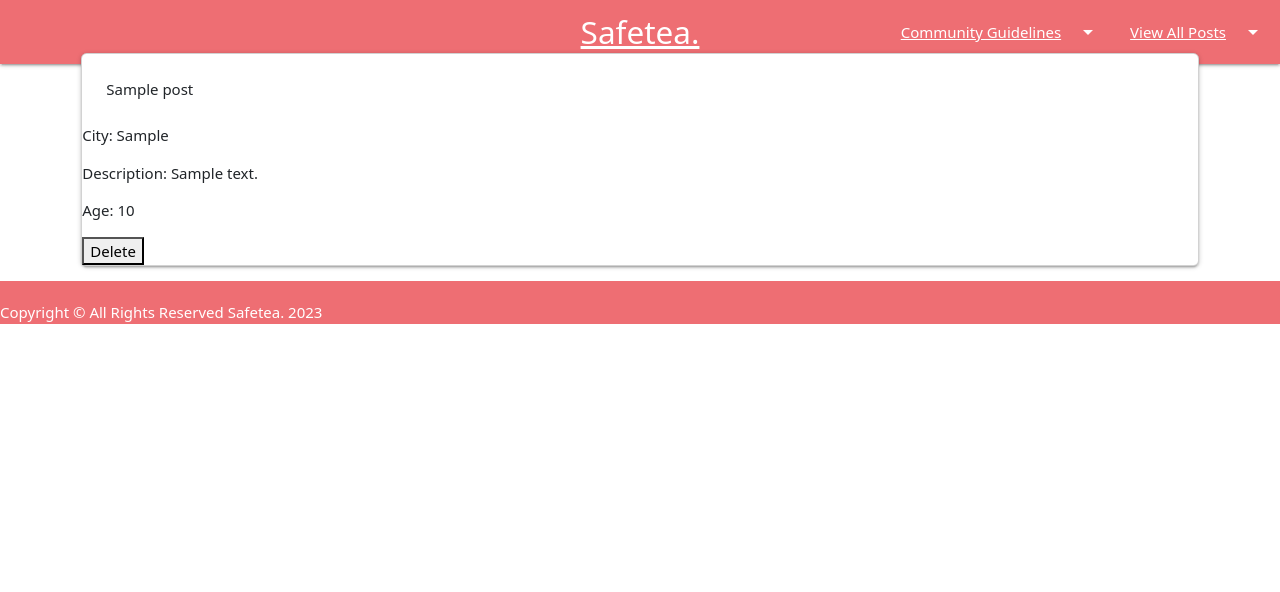
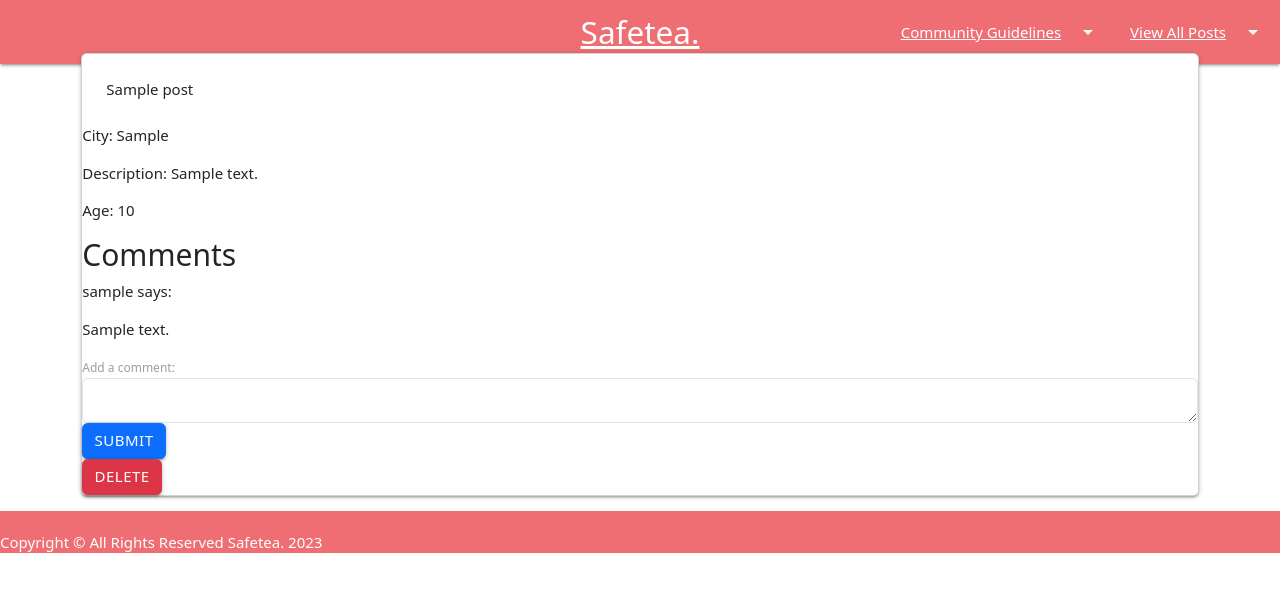
Before and after one commit to michelebro/safetea, a Django app: page /posts/ in a window 1280 px wide. Shown: the top 592 px of the page. Run offline with Django 4.2, Linux system fonts and the light colour scheme; tables that the repository leaves empty hold one stand-in row (values such as "Sample post"); some libraries are stand-ins or nearby versions.

Commit message:
wip:comment section for post

```diff
--- a/main_app/models.py
+++ b/main_app/models.py
@@ -1,13 +1,16 @@
 from django.db import models
+from django.utils import timezone
+from django.contrib.auth.models import User
 
 class Post(models.Model):
     name = models.CharField(max_length=100)
     city = models.CharField(max_length=100)
+    age = models.IntegerField()
     description = models.TextField()
-    age = models.IntegerField()
+    created_at = models.DateTimeField(default=timezone.now)
+    updated_at = models.DateTimeField(auto_now=True)
 
-# post1 = Post.objects.create(name='man', city='siamese', description='loud', age=35)
-# post2 = Post.objects.create(name='man1', city='siamese', description='loud', age=44)
-# post3 = Post.objects.create(name='man2', city='siamese', description='loud', age=18)
-
-# posts = [post1, post2, post3]
+class Comment(models.Model):
+    post = models.ForeignKey(Post, on_delete=models.CASCADE, related_name='comments')
+    user = models.ForeignKey(User, on_delete=models.CASCADE)
+    text = models.TextField()
--- a/main_app/templates/posts/index.html
+++ b/main_app/templates/posts/index.html
@@ -9,9 +9,29 @@
             <p>City: {{ post.city }}</p>
             <p>Description: {{ post.description }}</p>
             <p>Age: {{ post.age }}</p>
+
+            <h2>Comments</h2>
+            {% for comment in post.comments.all %}
+                <div class="comment">
+                    <p>{{ comment.user.username }} says:</p>
+                    <p>{{ comment.text }}</p>
+                </div>
+            {% empty %}
+                <p>No comments yet.</p>
+            {% endfor %}
+
+            <form method="POST" action="{% url 'add_comment' post.id %}">
+                {% csrf_token %}
+                <div class="form-group">
+                    <label for="comment-text">Add a comment:</label>
+                    <textarea class="form-control" id="comment-text" name="comment-text" rows="3" required></textarea>
+                </div>
+                <button type="submit" class="btn btn-primary">Submit</button>
+            </form>
+
             <form method="POST" action="{% url 'delete_post' post.id %}">
                 {% csrf_token %}
-                <button type="submit">Delete</button>
+                <button type="submit" class="btn btn-danger">Delete</button>
             </form>
         </div>
     {% endfor %}
--- a/main_app/views.py
+++ b/main_app/views.py
@@ -3,8 +3,7 @@ from .models import Post
 from main_app.forms import PostForm
 from django.contrib.auth.forms import AuthenticationForm
 from django.contrib.auth import authenticate, login
-from .forms import CustomUserCreationForm
-
+from .forms import CustomUserCreationForm, PostForm
 
 def home(request):
     return render(request, 'home.html')
@@ -24,7 +23,7 @@ def add_post(request):
             return redirect('/posts/')
     else:
         form = PostForm()
-    return render(request, 'main_app/add_post.html', {'form': form})
+    return render(request, 'posts/add_post.html', {'form': form})
 
 def login_view(request):
     if request.method == 'POST':
```
Also changed, not shown: main_app/templates/home.html (+1 -23 lines), main_app/templates/posts/add_post.html (added, +25 -0 lines), main_app/templates/posts/delete_post.html (added, +7 -0 lines), main_app/forms.py (line endings or trailing spaces).
